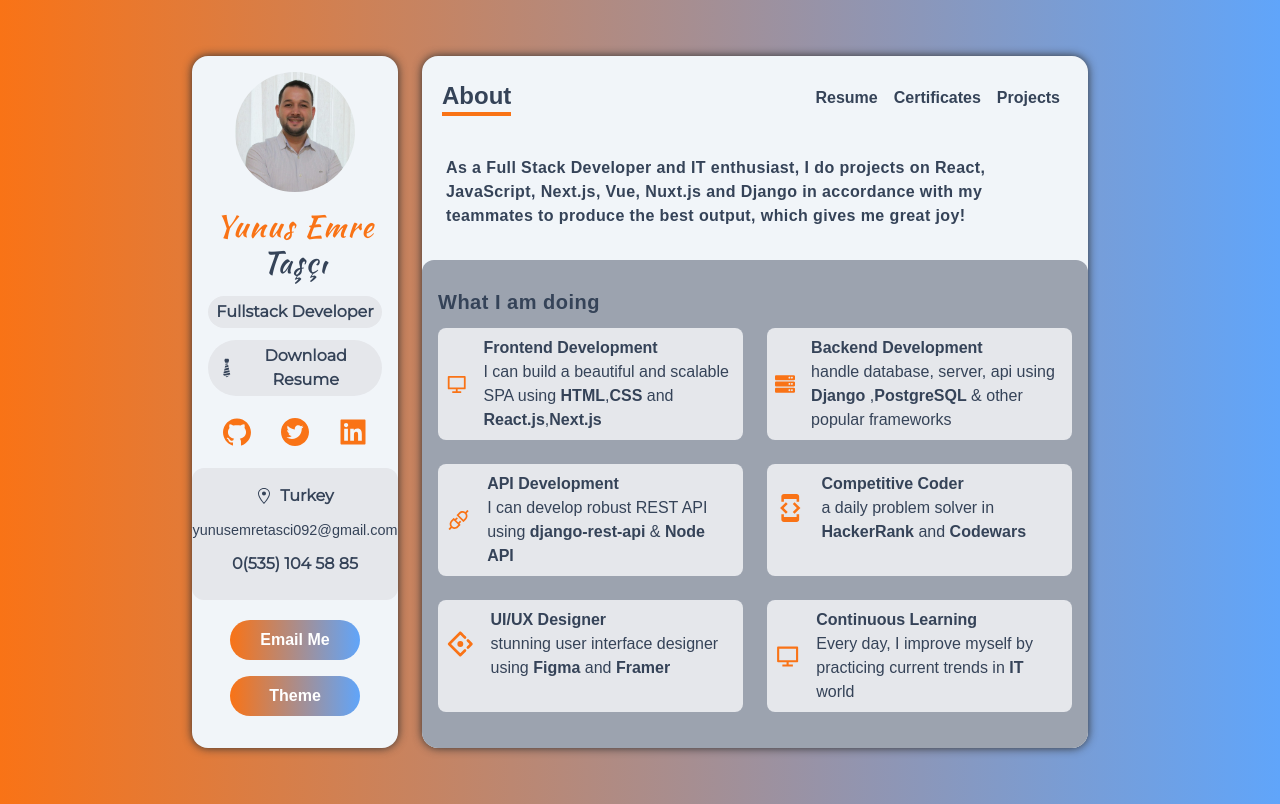
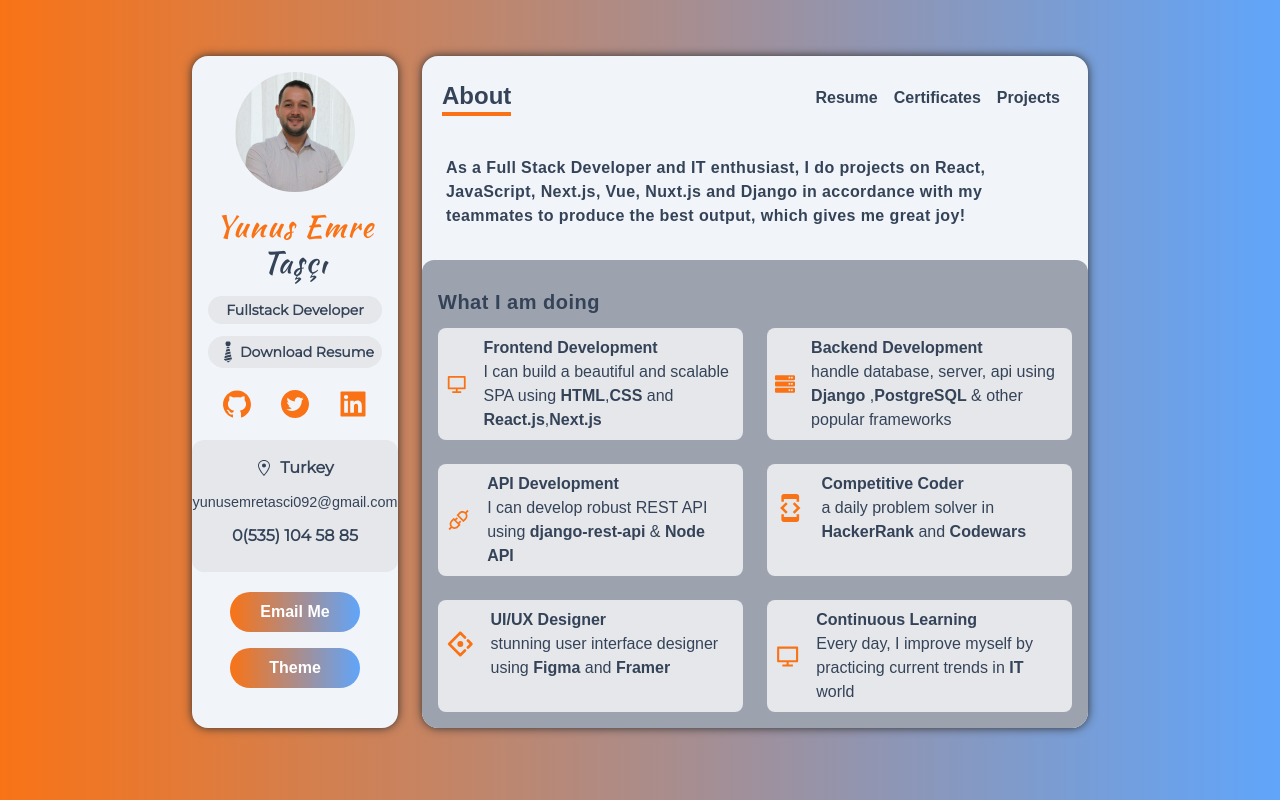
Before and after one commit to Yunus-Emre-Tasci/Modern_Portfolio, a Next.js app: page / in a window 1280 px wide. Built offline with nearby package versions, Linux system fonts and the light colour scheme.

Commit message:
responsive

```diff
--- a/components/Sidebar.tsx
+++ b/components/Sidebar.tsx
@@ -26,11 +26,11 @@ const Sidebar = () => {
         <span className="text-orange">Yunus Emre</span> Taşçı
       </h3>
 
-      <p className="px-2 py-1 my-3 font-semibold bg-gray-200 rounded-full dark:bg-dark-300 font-montserrat">
+      <p className="px-2 py-1 my-3 font-semibold bg-gray-200 rounded-full dark:bg-dark-300 font-montserrat lg:text-sm">
         Fullstack Developer
       </p>
       <a
-        className="flex items-center justify-center px-2 py-1 my-3 font-semibold bg-gray-200 rounded-full dark:bg-dark-300 font-montserrat"
+        className="flex items-center justify-center px-2 py-1 my-3 font-semibold bg-gray-200 rounded-full dark:bg-dark-300 font-montserrat lg:text-sm"
         href="/assets/Yunus Emre Taşçı Resume.pdf"
         download="Yunus Emre Taşçı Resume.pdf"
       >
--- a/pages/_app.tsx
+++ b/pages/_app.tsx
@@ -9,10 +9,10 @@ export default function App({ Component, pageProps, router }: AppProps) {
   return (
     <ThemeProvider attribute="class">
       <div className="grid grid-cols-12 gap-6 px-5 lg:px-48 my-14 sm:px-20 md:px-32">
-        <div className="col-span-12 p-4 text-center bg-[#f1f5f9] dark:bg-dark-500 lg:col-span-3 rounded-2xl shadow-custom-light dark:shadow-custom-dark">
+        <div className="col-span-12 p-4 text-center bg-[#f1f5f9] dark:bg-dark-500 lg:col-span-3 rounded-2xl shadow-custom-light dark:shadow-custom-dark dark:border dark:border-slate-800">
           <Sidebar />
         </div>
-        <div className="flex flex-col col-span-12 overflow-hidden bg-[#f1f5f9] lg:col-span-9 rounded-2xl dark:bg-dark-500 shadow-custom-light dark:shadow-custom-dark">
+        <div className="flex flex-col col-span-12 overflow-hidden bg-[#f1f5f9] lg:col-span-9 rounded-2xl dark:bg-dark-500 shadow-custom-light dark:shadow-custom-dark dark:border dark:border-slate-800">
           <Navbar />
           <AnimatePresence animatePresence>
             <Component {...pageProps} key={router.route} />
```
